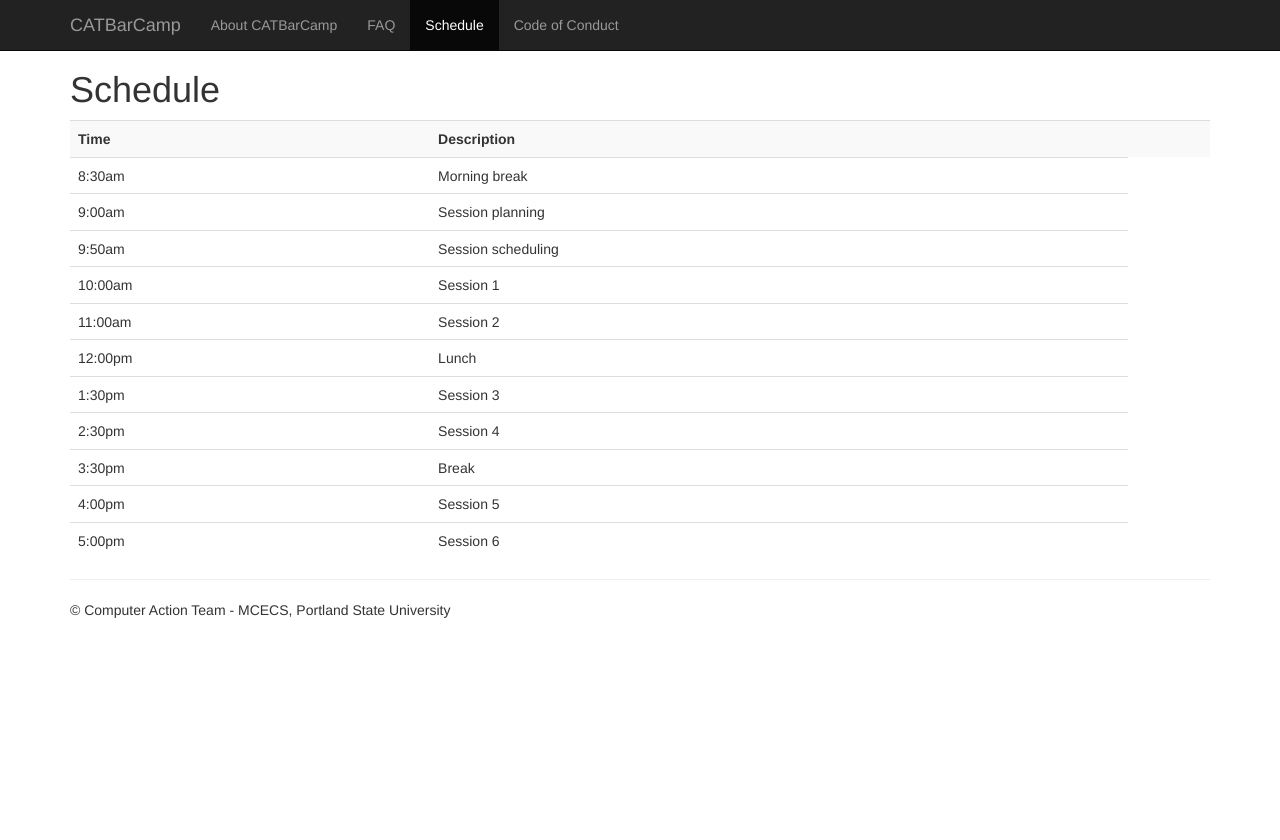
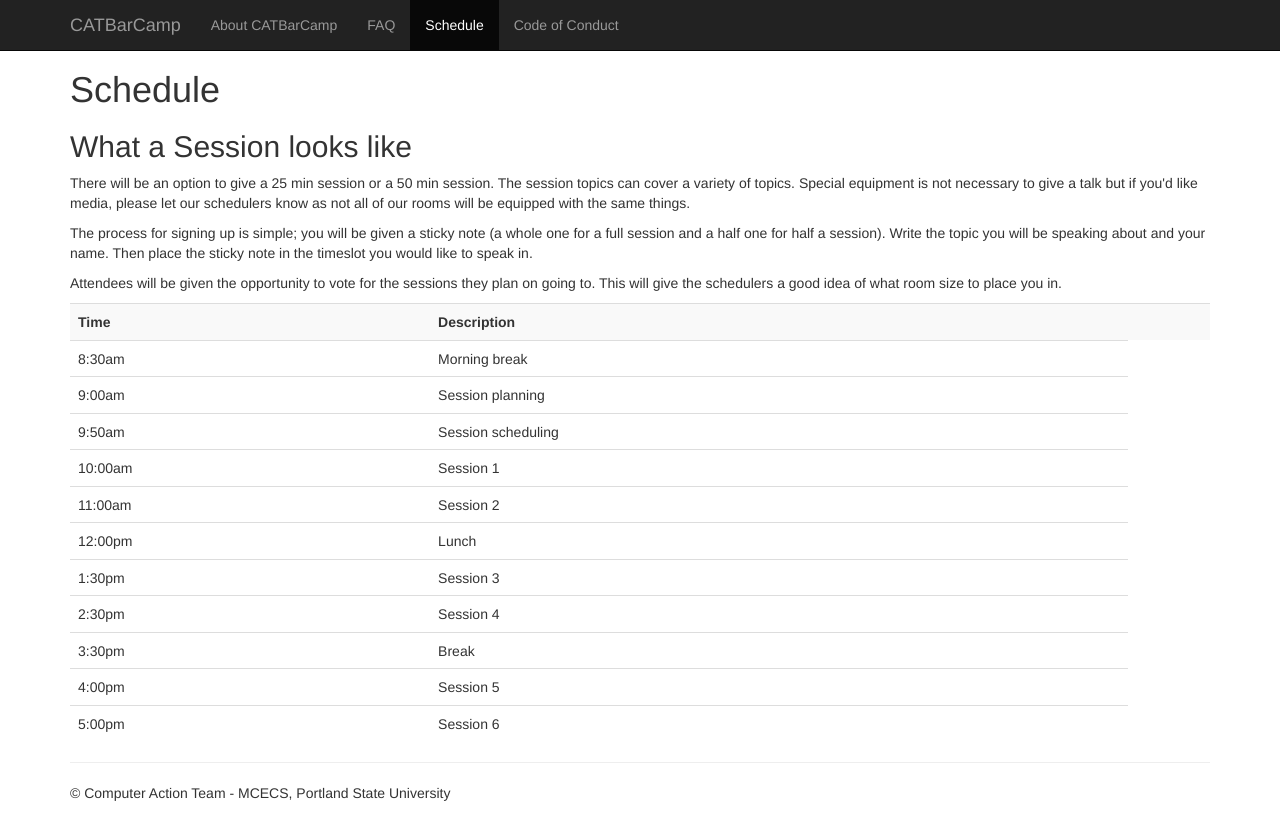
Before and after one commit to catbarcamp/catbarcamp.github.io, a Jekyll site: the page built from schedule.html, in a window 1280 px wide. Shown: the top 840 px of the page. Built offline with Jekyll 4.4.1, drawn with Linux system fonts in a browser that asks for light colours; nearby versions of some CDN libraries; library files that are not in the unit come from our copies.

Commit message:
Updated FAQ and Schedule

```diff
--- a/faq.markdown
+++ b/faq.markdown
@@ -21,3 +21,6 @@
 
 ### Do I have to present?
 Not at all. Although we encourage everyone to participate by speaking we would also like this to be a fun experience. Therefore if you’re not comfortable presenting feel free to simply meet new people and learn something new!
+
+### What about Restrooms?
+In the Engineering Building there are a set of restrooms on every floor. In the Fourth Avenue Building restrooms can be found towards the middle of the basement floor (near Circuits Lounge) and towards the harrison St. entrance. We realize maneuvering the buildings can be tricky so feel free to ask one of our volunteers in you need assistance.
--- a/schedule.html
+++ b/schedule.html
@@ -3,6 +3,18 @@ layout: titled
 title: Schedule
 section: schedule
 ---
+<h2> What a Session looks like </h2>
+
+<p>
+There will be an option to give a 25 min session or a 50 min session. The session topics can cover a variety of topics. Special equipment is not necessary to give a talk but if you'd like media, please let our schedulers know as not all of our rooms will be equipped with the same things.
+</p>
+<p>
+The process for signing up is simple; you will be given a sticky note (a whole one for a full session and a half one for half a session). Write the topic you will be speaking about and your name. Then place the sticky note in the timeslot you would like to speak in.
+</p>
+<p>
+Attendees will be given the opportunity to vote for the sessions they plan on going to. This will give the schedulers a good idea of what room size to place you in.
+</p>
+
 <table class="table table-striped">
   <tr><th>Time</th><th>Description<th></tr>
   <tr><td>8:30am</td><td>Morning break</td><tr>
```
Also changed, not shown: other parts of faq.markdown (+1 -1 lines).
